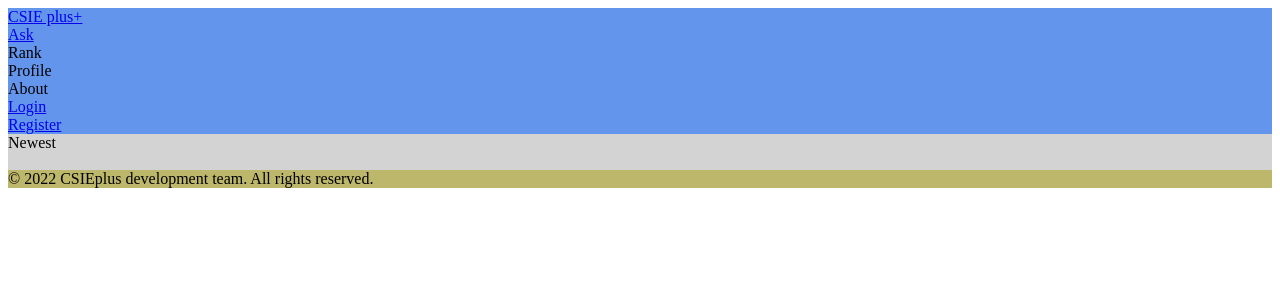
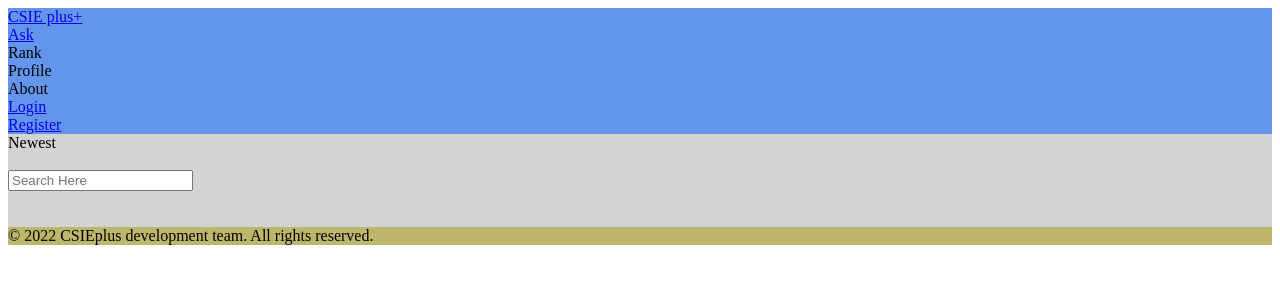
Before and after one commit to michael21910/ndhu-csie-plus, a Flask app: page / in a window 1280 px wide. Shown: the top 300 px of the page. Run offline with Flask 2, Linux system fonts and the light colour scheme; data that the repository does not hold is empty.

Commit message:
[ 2022/03/06 ] [ Search Bar ]

```diff
--- a/app.py
+++ b/app.py
@@ -34,7 +34,14 @@ def SGET(value, default):
 @app.route("/", methods = ["GET", "POST"])
 def index():
 
-    question_list = db.get_index_contents(connection)
+    question_list = SGET(session.get("search_result"), db.get_index_contents(connection))
+    session["search_result"] = None
+
+    search_bar_default_value = SGET(session.get("search_bar_default_value"), "")
+    session["search_bar_default_value"] = None
+
+    search_count_message = SGET(session.get("search_count_message"), "")
+    session["search_count_message"] = None
 
     if request.method == "POST":
 
@@ -61,7 +68,9 @@ def index():
     else:
         return render_template("index.html",
             question_list = SGET(question_list, []),
-            username = SGET(session.get("username"), "")
+            username = SGET(session.get("username"), ""),
+            search_bar_default_value = search_bar_default_value,
+            search_count_message = search_count_message
         )
 
 @app.route("/logout")
@@ -88,6 +97,18 @@ def ask_question():
         anonymous_checked     = anonymous_checked,
         message               = default_message
     )
+
+@app.route("/search", methods = [ "GET", "POST" ])
+def search_question():
+    search_string = request.values["search_bar"]
+    question_list = databaseUtils.filter_contents(db.get_index_contents(connection), search_string)
+    if (question_list == -1):
+        session["search_result"] = session["search_count_message"] = None
+    else:
+        session["search_result"] = question_list
+        session["search_count_message"] = "Found {} results".format(len(question_list))
+    session["search_bar_default_value"] = search_string
+    return redirect(url_for("index"))
 
 @app.route("/post_question", methods = [ "GET", "POST" ])
 def post_question():
@@ -121,6 +142,7 @@ def post_question():
         elif (err == 2):
             print("\n\nUSER NOT LOGGED IN\n\n")
             session["previous_page"] = url_for("ask_question")
+            session["login_default_message"] = "You must login before posting!"
             redirect_to = url_for("login")
         elif (err == 3):
             print("\n\nEMPTY FIELD DETECTED\n\n")
@@ -215,7 +237,9 @@ def upvote_question():
 
 @app.route("/login")
 def login():
-    return render_template("login.html", message = "")
+    login_default_message = SGET(session.get("login_default_message"), "")
+    session["login_default_message"] = None
+    return render_template("login.html", message = login_default_message)
 
 @app.route("/register", methods = ["GET", "POST"])
 def register():
--- a/databaseUtils.py
+++ b/databaseUtils.py
@@ -30,6 +30,20 @@ class databaseUtils:
         except Exception as e:
             print(e)
             return False
+
+    def get_leaderboard(self, connection):
+        pass
+
+    def filter_contents(question_list, search_string = ""):
+        if (question_list != -1):
+            search_string = list(filter(("").__ne__, search_string.lower().replace("?", " ").split(" ")))
+            filtered_questions = []
+            for question in question_list:
+                question_string = [ str(question["question_id"]), question["question_data"]["question"].lower(),
+                                   question["question_data"]["content"].lower(), question["question_data"]["asker"].lower() ]
+                if all([  any([  string in qs for qs in question_string  ]) for string in search_string  ]):
+                    filtered_questions.append(copy.deepcopy(question))
+            return filtered_questions
 
     def get_index_contents(self, connection):
         try:
--- a/templates/index.html
+++ b/templates/index.html
@@ -24,6 +24,12 @@
   <div>
     <label>Newest</label>
   </div>
+  <br>
+  <form action = "{{  url_for('search_question')  }}">
+    <input type = "text" name = "search_bar" placeholder = "Search Here" value = "{{  search_bar_default_value  }}">
+  </form>
+  {{  search_count_message  }}
+  <br>
   <br>
   <div class="questions">
     {% for question_data in question_list %}
```
Also changed, not shown: templates/leaderboard.html (added, +32 -0 lines).
